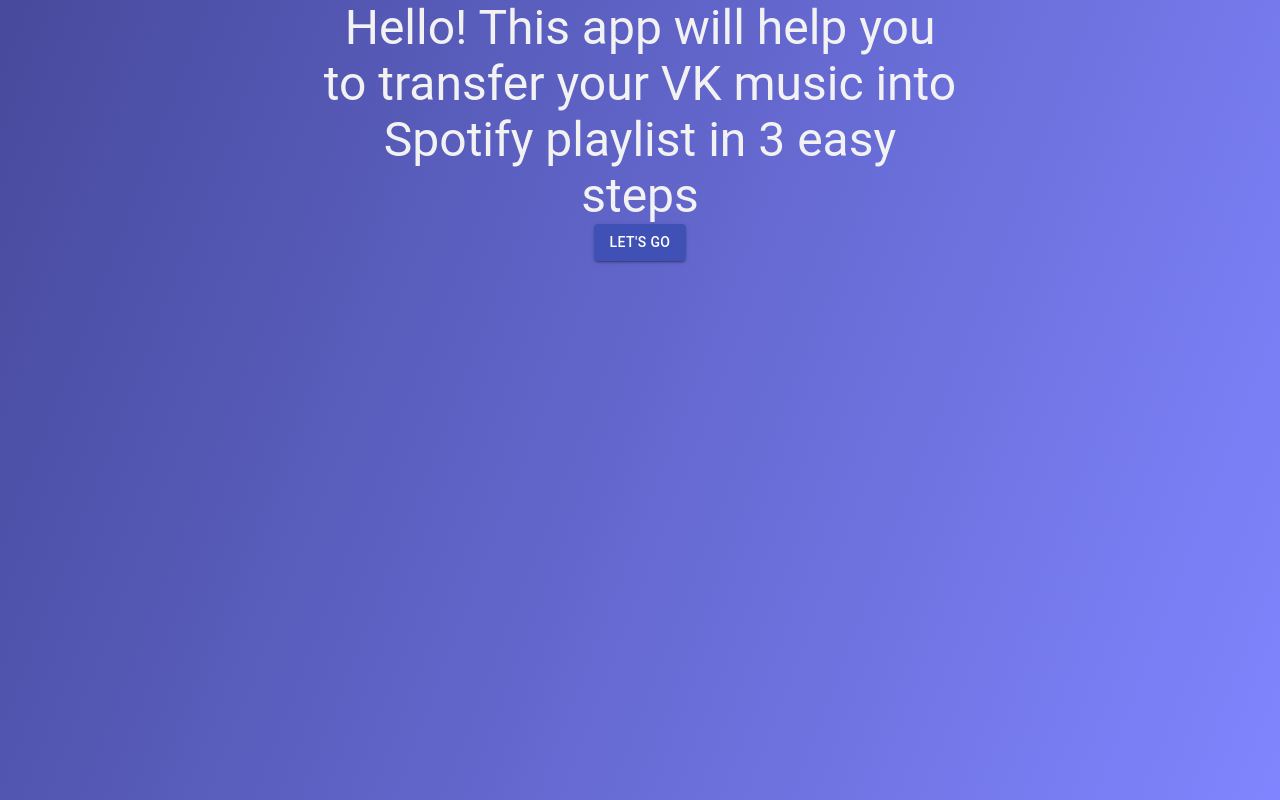
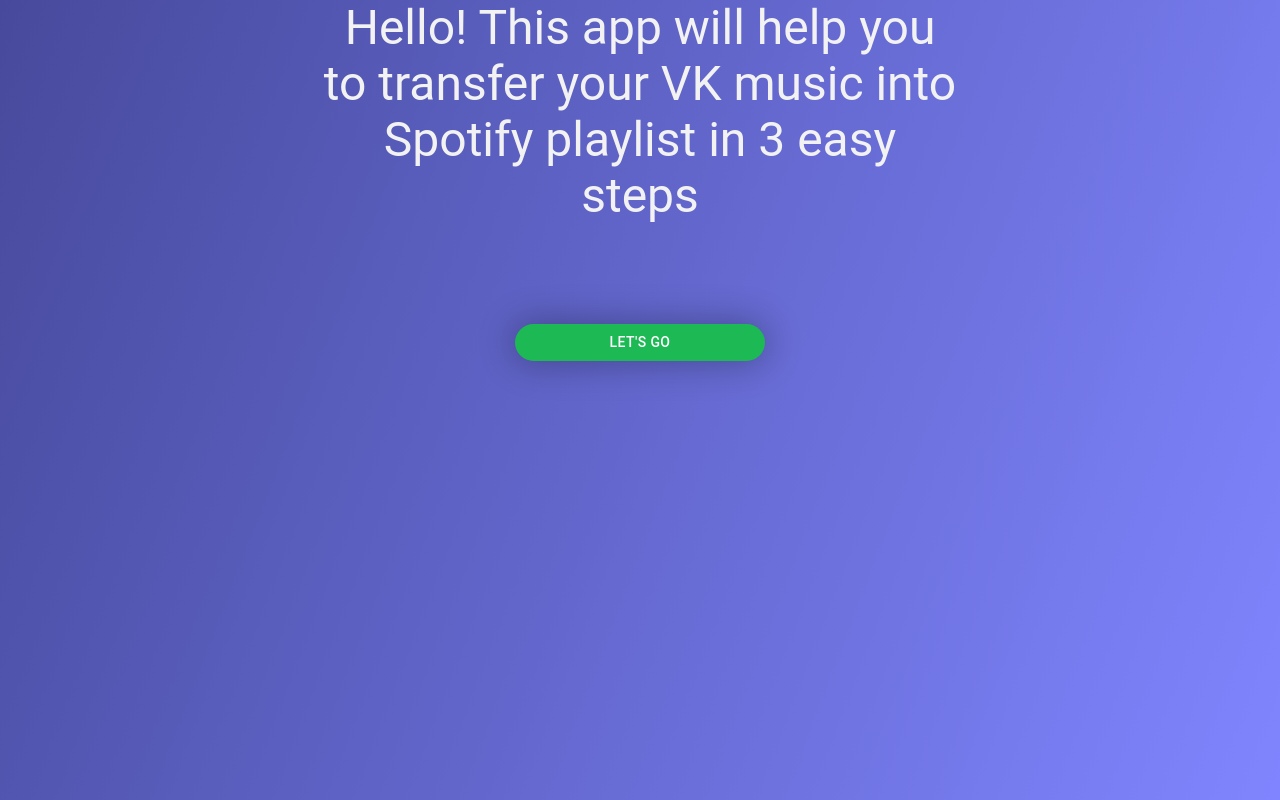
Before and after one commit to Mishelles/vk-spotify-playlist-transfer, a React (Create React App) app in the folder frontend/: page / in a window 1280 px wide. Built offline with nearby package versions, Linux system fonts and the light colour scheme; the HTML template or start-up script is replaced by a standard one.

Commit message:
Finished button

```diff
--- a/frontend/src/components/ButtonComponent.js
+++ b/frontend/src/components/ButtonComponent.js
@@ -1,13 +1,31 @@
-import {Button, Grid} from "@material-ui/core";
+import {Button, emphasize, Grid, makeStyles} from "@material-ui/core";
 import {Link} from "react-router-dom";
 import React from "react";
 
+const useStyles = makeStyles({
+    root: {
+        background: '#1DB954',
+        boxShadow: '0 0 35px 3px rgba(0, 0, 0, 0.29)',
+        borderRadius: '35px',
+        color: '#FFF',
+        marginTop: '100px',
+        "&:hover, &:focus": {
+            background: '#14843e'
+        },
+        width: '250px',
+    },
+});
+
 export default function ButtonComponent(props) {
+    const classes = useStyles();
+
     return (
-        <Grid container justify="center" alignItems="center" alignContent="center" direction="column">
-            <Grid item xs={6} >
+        <Grid container justify="center" alignItems="center" alignContent="center" direction="column" >
+            <Grid item xs={6}>
                 <Link to={props.link}>
-                    <Button variant="contained" color="primary">
+                    <Button variant="contained" color="inherit" classes={{
+                        root: classes.root,
+                    }}>
                         {props.text}
                     </Button>
                 </Link>
--- a/frontend/src/index.css
+++ b/frontend/src/index.css
@@ -11,3 +11,12 @@
 .DescriptionComponent {
   color: #FFFF;
 }
+
+.ButtonComponent {
+  background: #1DB954;
+  box-shadow: 0 0 35px 3px rgba(0, 0, 0, 0.29);
+  border-radius: 35px;
+}
+a {
+  text-decoration: none;
+}
--- a/frontend/src/pages/WelcomeScreen.js
+++ b/frontend/src/pages/WelcomeScreen.js
@@ -1,21 +1,13 @@
-import {Button, Grid} from "@material-ui/core";
-import {Link} from "react-router-dom";
 import DescriptionComponent from "../components/DescriptionComponent";
+import ButtonComponent from "../components/ButtonComponent";
+import React from "react";
 
 
 export default function WelcomeScreen() {
     return (
         <div className="main">
             <DescriptionComponent text="Hello! This app will help you to transfer your VK music into Spotify playlist in 3 easy steps" />
-            <Grid container justify="center" alignItems="center" alignContent="center" direction="column">
-                <Grid item xs={6} >
-                    <Link to="/spotify-login">
-                        <Button variant="contained" color="primary">
-                            LET'S GO
-                        </Button>
-                    </Link>
-                </Grid>
-            </Grid>
+            <ButtonComponent text="LET'S GO" link="/spotify-login"/>
         </div>
     )
 }
```
